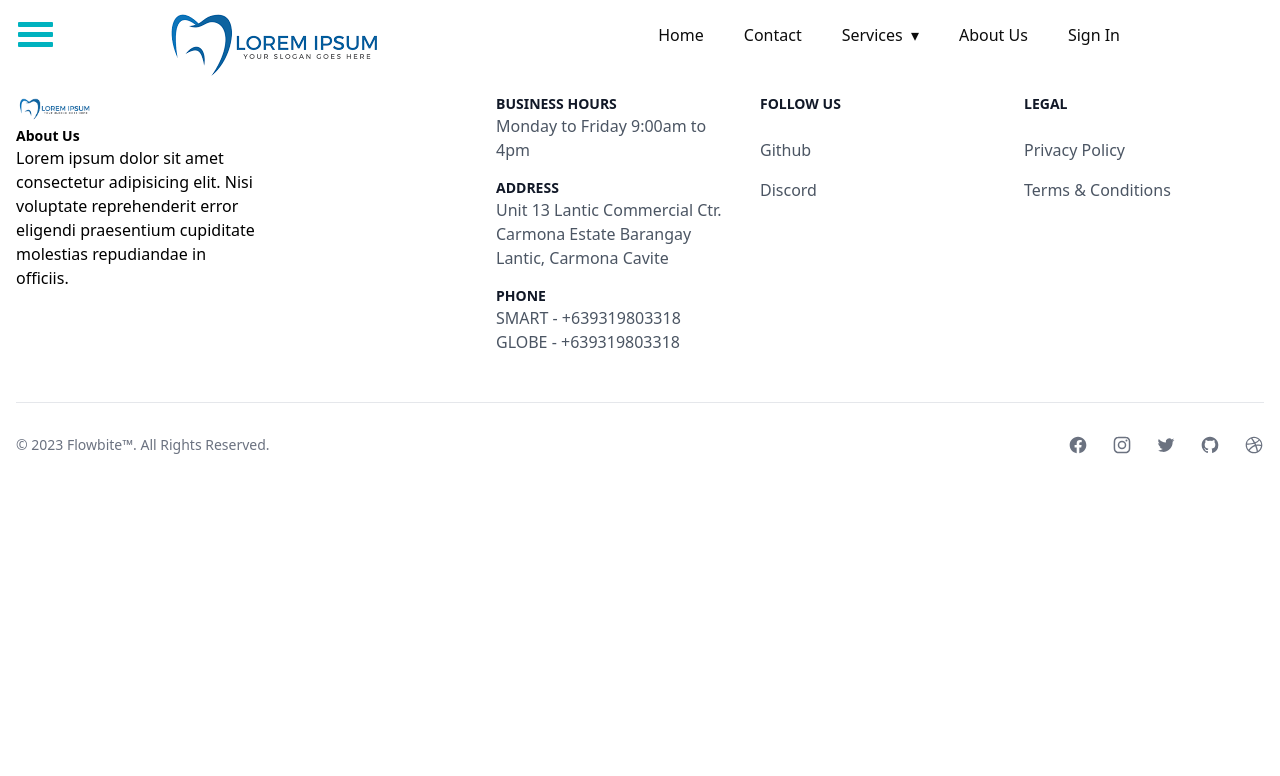
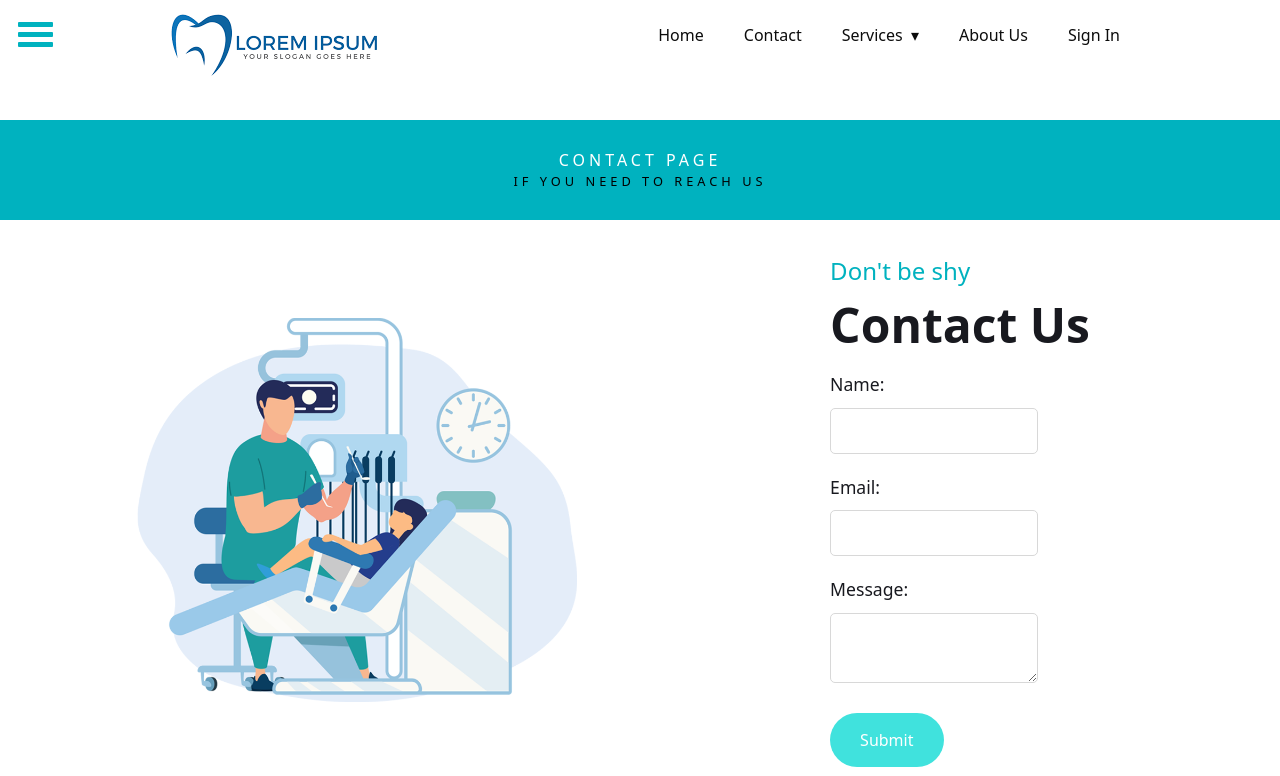
Before and after one commit to raymartsalvador/DentalClinicProject, an Angular app: page /contact in a window 1280 px wide. Before the commit this address led to /. Shown: the top 776 px of the page. Built offline with nearby package versions, Linux system fonts and the light colour scheme.

Commit message:
contact us,routed

```diff
--- a/src/app/Utilities/nav-bar/nav-bar.component.html
+++ b/src/app/Utilities/nav-bar/nav-bar.component.html
@@ -5,11 +5,11 @@
     </div>
     <nav>
       <div class="nav-mobile">
-        <a id="nav-toggle" href="#!"><span></span></a>
+        <a id="nav-toggle" href="javascript:void(0);"><span></span></a>
       </div>
       <ul class="nav-list">
-        <li><a href="#!">Home</a></li>
-        <li><a href="#!">Contact</a></li>
+        <li><a href="/home">Home</a></li>
+        <li><a href="/contact">Contact</a></li>
         <li>
           <a href="#!" (click)="toggleDropdown()">Services</a>
           <ul class="nav-dropdown">
@@ -18,7 +18,7 @@
             <li><a href="#!">Service 3</a></li>
           </ul>
         </li>
-        <li><a href="#!">About Us</a></li>
+        <li><a href="/about">About Us</a></li>
         <li><a href="#!">Sign In</a></li>
       </ul>
     </nav>
--- a/src/app/app.module.ts
+++ b/src/app/app.module.ts
@@ -1,5 +1,6 @@
 import { NgModule } from '@angular/core';
 import { BrowserModule } from '@angular/platform-browser';
+import { FormsModule } from '@angular/forms';
 
 import { AppRoutingModule } from './app-routing.module';
 import { AppComponent } from './app.component';
@@ -24,7 +25,8 @@ import { FooterComponent } from './Utilities/footer/footer.component';
   ],
   imports: [
     BrowserModule,
-    AppRoutingModule
+    AppRoutingModule,
+    FormsModule
   ],
   providers: [],
   bootstrap: [AppComponent]
--- a/src/app/contact-us/contact-us.component.html
+++ b/src/app/contact-us/contact-us.component.html
@@ -1 +1,30 @@
-<p>contact-us does not work!</p>
+<div class="band">
+  <div class="band-content">
+    <h3>Contact Page</h3>
+    <p>If you need to reach us</p>
+  </div>
+</div>
+
+
+<div class="wrapper">
+  <div class="image-container">
+    <div class="image">
+      <img src="../../../assets/images/graphic-pedeatric-dentistry.png" alt="home page image">
+    </div>
+  </div>
+  <div class="text-container">
+    <div class="text">
+      <h3>Don't be shy</h3>
+      <h1>Contact Us</h1>
+      <form (submit)="onSubmit()">
+        <label for="name">Name:</label>
+        <input type="text" id="name" name="name" [(ngModel)]="name">
+        <label for="email">Email:</label>
+        <input type="email" id="email" name="email" [(ngModel)]="email">
+        <label for="message">Message:</label>
+        <textarea id="message" name="message" [(ngModel)]="message"></textarea>
+        <button type="submit">Submit</button>
+      </form>
+    </div>
+  </div>
+</div>
--- a/src/app/contact-us/contact-us.component.scss
+++ b/src/app/contact-us/contact-us.component.scss
@@ -0,0 +1,128 @@
+.wrapper {
+  display: flex;
+  justify-content: center;
+  align-items: center;
+  height: 60vh;
+  margin: 0 auto;
+  max-width: 1365px;
+
+  .image-container {
+    flex: 1;
+    display: flex;
+    justify-content: center;
+    align-items: center;
+
+    img {
+      max-width: 100%;
+      height: auto;
+      object-fit: contain;
+    }
+  }
+
+  .text-container {
+    width: 100%;
+
+    flex: 1;
+    display: flex;
+    flex-direction: column;
+    justify-content: center;
+    align-items: center;
+
+    h3 {
+      font-size: 1.5rem;
+      color: #00b2bf;
+      margin-bottom: 0px;
+    }
+
+    h1 {
+      font-size: 3rem;
+      font-weight: bold;
+      color: #18191f;
+      margin-bottom: 10px;
+      white-space: nowrap;
+    }
+
+    form {
+      display: flex;
+      flex-direction: column;
+      align-items: flex-start;
+      width: 80%;
+
+      label {
+        font-size: 1.1rem;
+        color: #18191f;
+        margin-bottom: 10px;
+        display: block;
+      }
+
+      input,
+      textarea {
+        width: 100%;
+        padding: 10px;
+        border-radius: 5px;
+        border: 1px solid #d8d8d8;
+        margin-bottom: 20px;
+      }
+
+      button {
+        background-color: #40e2dd;
+        color: #fff;
+        border: none;
+        border-radius: 30px;
+        padding: 15px 30px;
+        font-size: 1rem;
+        cursor: pointer;
+        margin-top: 10px;
+      }
+
+      button:hover {
+        background-color: #00b2bf;
+      }
+    }
+  }
+
+  .image-container {
+    width: 50%;
+  }
+
+  .text-container {
+    width: 50%;
+  }
+}
+
+.band {
+  margin-top: 50px;
+  margin-bottom: 50px;
+  height: 100px;
+  background-color: #00b2bf;
+  display: flex;
+  justify-content: center;
+  align-items: center;
+  font-size: 1.2rem;
+  font-weight: thin;
+  letter-spacing: 4px;
+  text-transform: uppercase;
+  width: 100%;
+}
+
+.band-content {
+  display: flex;
+  flex-direction: column;
+  align-items: center;
+  justify-content: center;
+  text-align: center;
+}
+
+.band h3 {
+  font-size: 1rem;
+
+  color: white;
+  margin: 0;
+}
+
+.band p {
+  font-size: 0.8rem;
+
+  color: black;
+  margin: 0;
+}
--- a/src/app/contact-us/contact-us.component.ts
+++ b/src/app/contact-us/contact-us.component.ts
@@ -6,5 +6,11 @@ import { Component } from '@angular/core';
   styleUrls: ['./contact-us.component.scss']
 })
 export class ContactUsComponent {
+  name: string = '';
+  email: string = '';
+  message: string = '';
 
+  onSubmit() {
+    alert('Submitted form successfully, ' + name);
+  }
 }
```
Also changed, not shown: src/app/app-routing.module.ts (+7 -3 lines).
